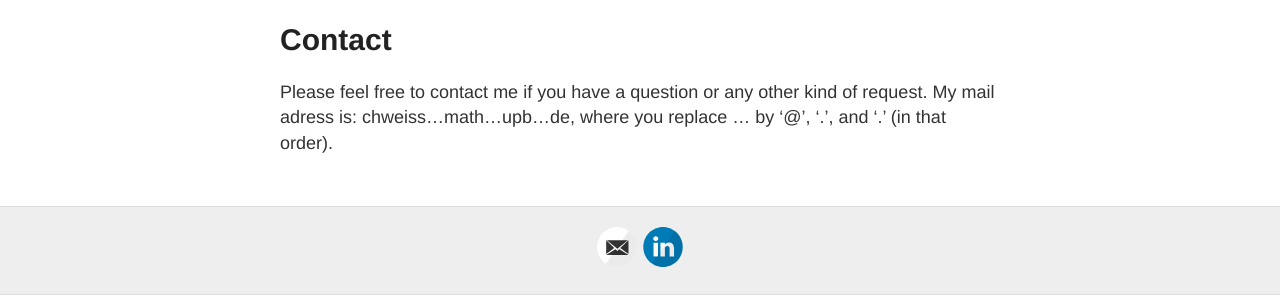
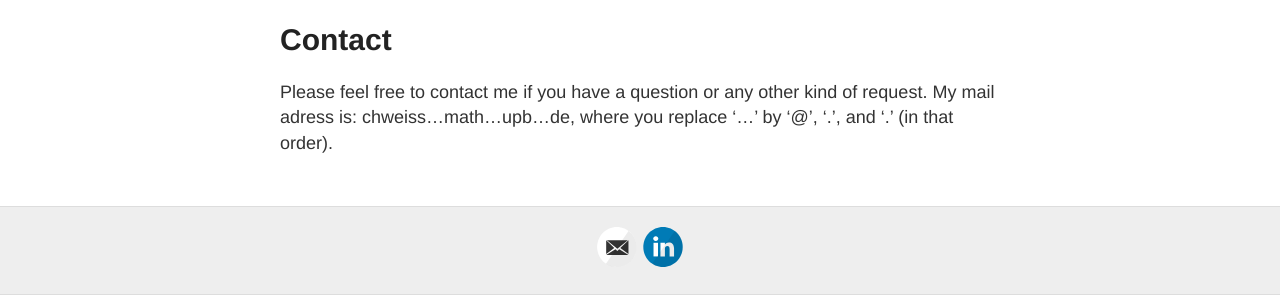
Before and after one commit to charleneweiss/charleneweiss.github.io, a Jekyll site: the page built from contact.md, in a window 1280 px wide. Shown: the part 190-490 px from the top of the page. Built offline with Jekyll 4.4.1, drawn with Linux system fonts in a browser that asks for light colours.

```diff
--- a/contact.md
+++ b/contact.md
@@ -4,4 +4,4 @@ title: Contact
 permalink: /contact/
 ---
 
-Please feel free to contact me if you have a question or any other kind of request. My mail adress is: chweiss...math...upb...de, where you replace ... by '@', '.', and '.' (in that order).
+Please feel free to contact me if you have a question or any other kind of request. My mail adress is: chweiss...math...upb...de, where you replace '...' by '@', '.', and '.' (in that order).
```
